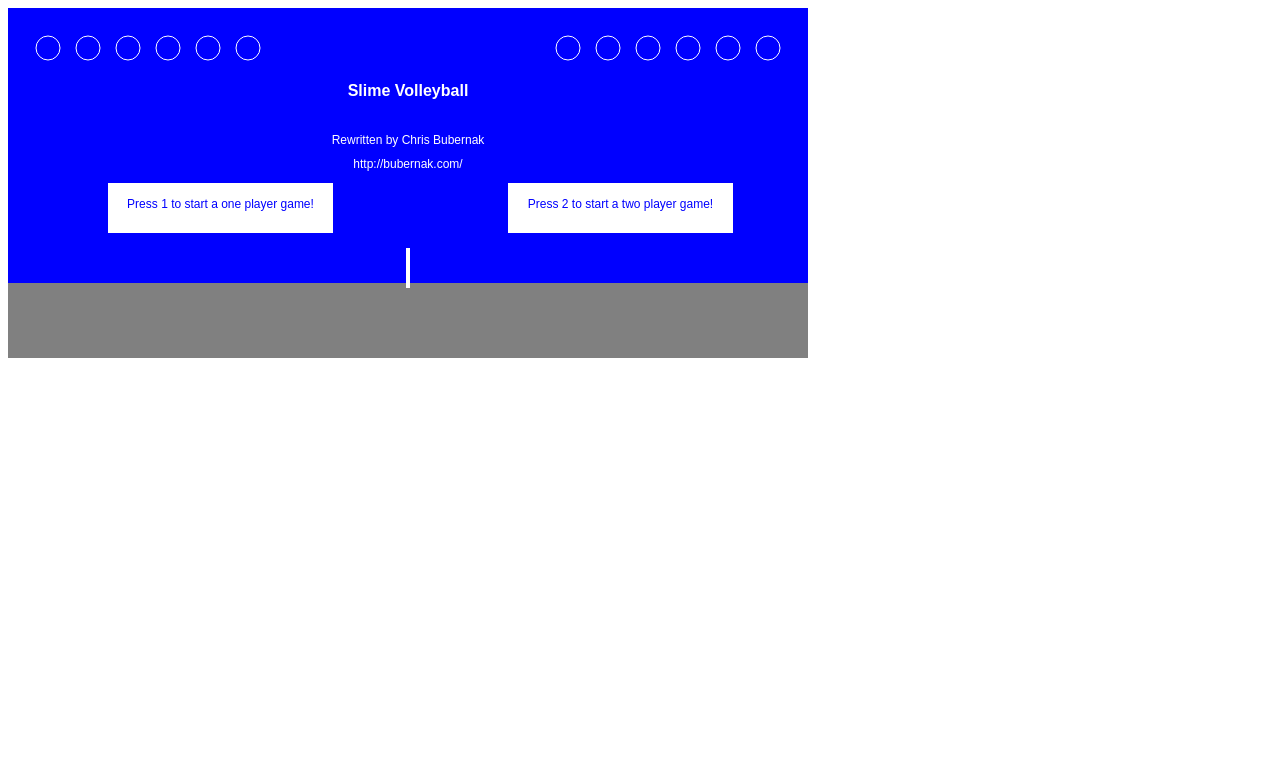
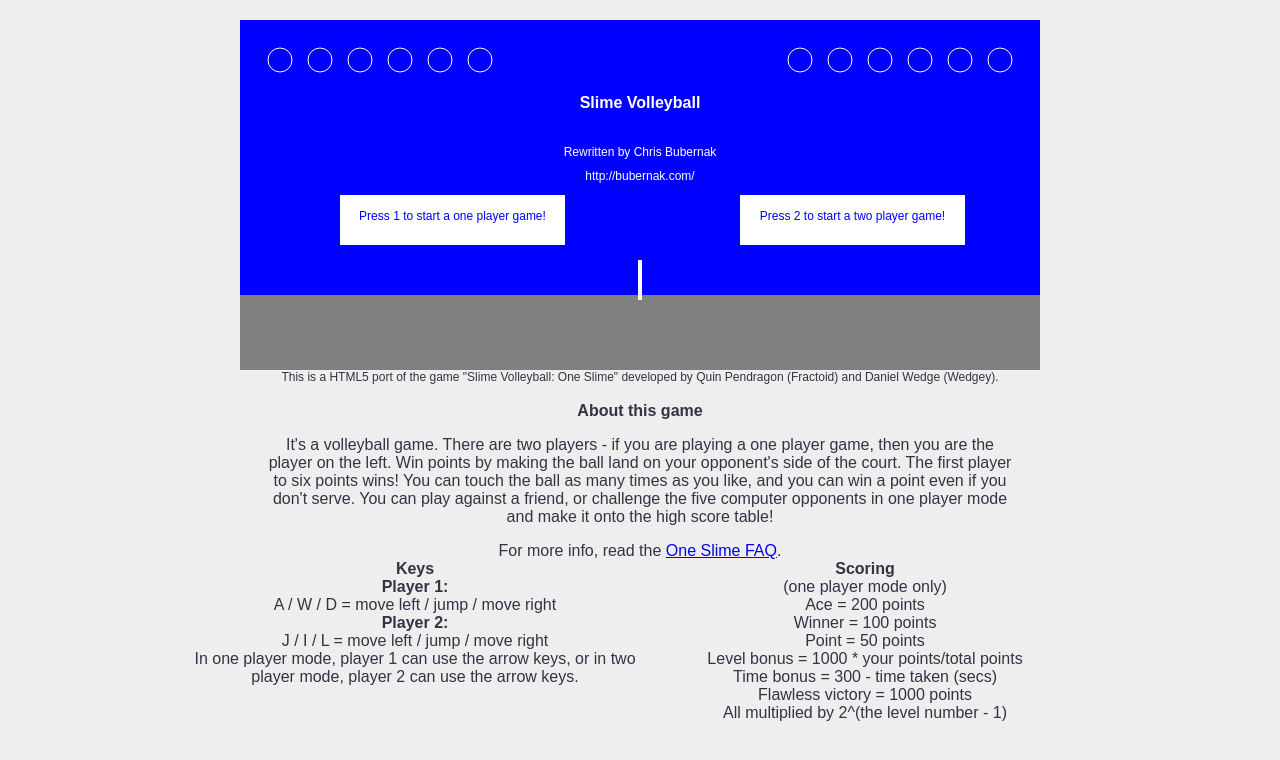
Before and after one commit to chrisbubernak/Slime, a plain HTML site: page index.html in a window 1280 px wide. Drawn offline with nearby package versions, Linux system fonts and the light colour scheme.

Commit message:
made some modifications so that the slime site can be hosted on its own

```diff
--- a/index.html
+++ b/index.html
@@ -1,14 +1,68 @@
-<!DOCTYPE html PUBLIC "-//W3C//DTD XHTML 1.0 Transitional//EN" "http://www.w3.org/TR/xhtml1/DTD/xhtml1-transitional.dtd">
 <html>
   <head>
-    <title>
-	  Slime Volleyball
-	</title>
-	<script language="javascript" src="https://ajax.googleapis.com/ajax/libs/jquery/1.4.4/jquery.min.js" type="text/javascript"></script>
-	<script language="javascript" src="script/game.js" type="text/javascript"></script>
- </head>
+    <title>Slime Volleyball</title>
+    <link rel="stylesheet" type= "text/css" href="slime.css"/>
+    <script language="javascript" src="https://ajax.googleapis.com/ajax/libs/jquery/1.4.4/jquery.min.js" type="text/javascript"></script>
+    <script language="javascript" src="script/game.js" type="text/javascript"></script>
+    <script language="javascript" src="script/game_classes.js" type="text/javascript"></script>
+    <script language="javascript" src="script/setting_classes.js" type="text/javascript"></script>
+    <script language="javascript" src="script/menu_classes.js" type="text/javascript"></script>
+    <script language="javascript" src="script/jquery.hotkeys.js" type="text/javascript"></script>
+    <script language="javascript" src="script/key_status.js" type="text/javascript"></script>
+  </head>
   <body>
-    <div id="slime">
+    <div class ="content">
+      <center>
+        <div id="slime">
+        </div>
+        <div class="caption">
+          This is a HTML5 port of the game "Slime Volleyball: One Slime" developed by Quin Pendragon (Fractoid) and Daniel Wedge (Wedgey).
+        </div>
+        <div style="width:750px">
+          <br>
+          <b>About this game</b>
+          <br>
+          <p>
+            It's a volleyball game. There are two players - if you are playing a one player game, then you are the player on the left. Win points by making the ball land on your opponent's side of the court. The first player to six points wins! You can touch the ball as many times as you like, and you can win a point even if you don't serve. You can play against a friend, or challenge the five computer opponents in one player mode and make it onto the high score table!
+          <br>
+          </p>
+          For more info, read the <a href = "http://oneslime.net/wiki/One_Slime_FAQ">One Slime FAQ</a>.
+        </div>
+        <div id="keys" style="float: left; width:450px;">
+          <b>Keys</b>
+          <br>
+          <b>Player 1:</b>
+          <br>
+          A / W / D = move left / jump / move right
+          <br>
+          <b>Player 2:</b>
+          <br>
+          J / I / L = move left / jump / move right
+          <br>
+          In one player mode, player 1 can use the arrow keys, or in two
+          <br>
+          player mode, player 2 can use the arrow keys.
+        </div>
+        <div id="scoring" style="float: left; width:450px;">
+          <b>Scoring</b>
+          <br>
+          (one player mode only)
+          <br>
+          Ace = 200 points
+          <br>
+          Winner = 100 points
+          <br>
+          Point = 50 points
+          <br>
+          Level bonus = 1000 * your points/total points
+          <br>
+          Time bonus = 300 - time taken (secs)
+          <br>
+          Flawless victory = 1000 points
+          <br>
+          All multiplied by 2^(the level number - 1)
+        </div>
+      </center>
     </div>
   </body>
 </html>
--- a/script/game.js
+++ b/script/game.js
@@ -1,18 +1,4 @@
 $(document).ready(function () {
-  //dynamically load the javascript we need
-  var JAVASCRIPT_INCLUDES = ["script/game_classes.js",
-	                         "script/setting_classes.js",
-                             "script/menu_classes.js",
-                             "script/jquery.hotkeys.js",
-                             "script/key_status.js"];
-
-  for (i in JAVASCRIPT_INCLUDES) {
-	var js = document.createElement("script");
-	js.type = "text/javascript";
-	js.src = JAVASCRIPT_INCLUDES[i];
-	$("head").append(js);
-  }
-
   //constants
   var CANVAS_WIDTH = 800;
   var CANVAS_HEIGHT = 350;
--- /dev/null
+++ b/slime.css
@@ -0,0 +1,21 @@
+.content
+{
+	overflow:hidden;
+	width: 900px;
+	margin:10px auto;
+	background:#eee;
+	padding:10px;
+	top:175px;
+}
+
+.caption
+{
+  font-size: 12px;
+}
+
+body
+{
+	color: #334;
+	font-family:sans-serif;
+	background:#eee;
+}
```
